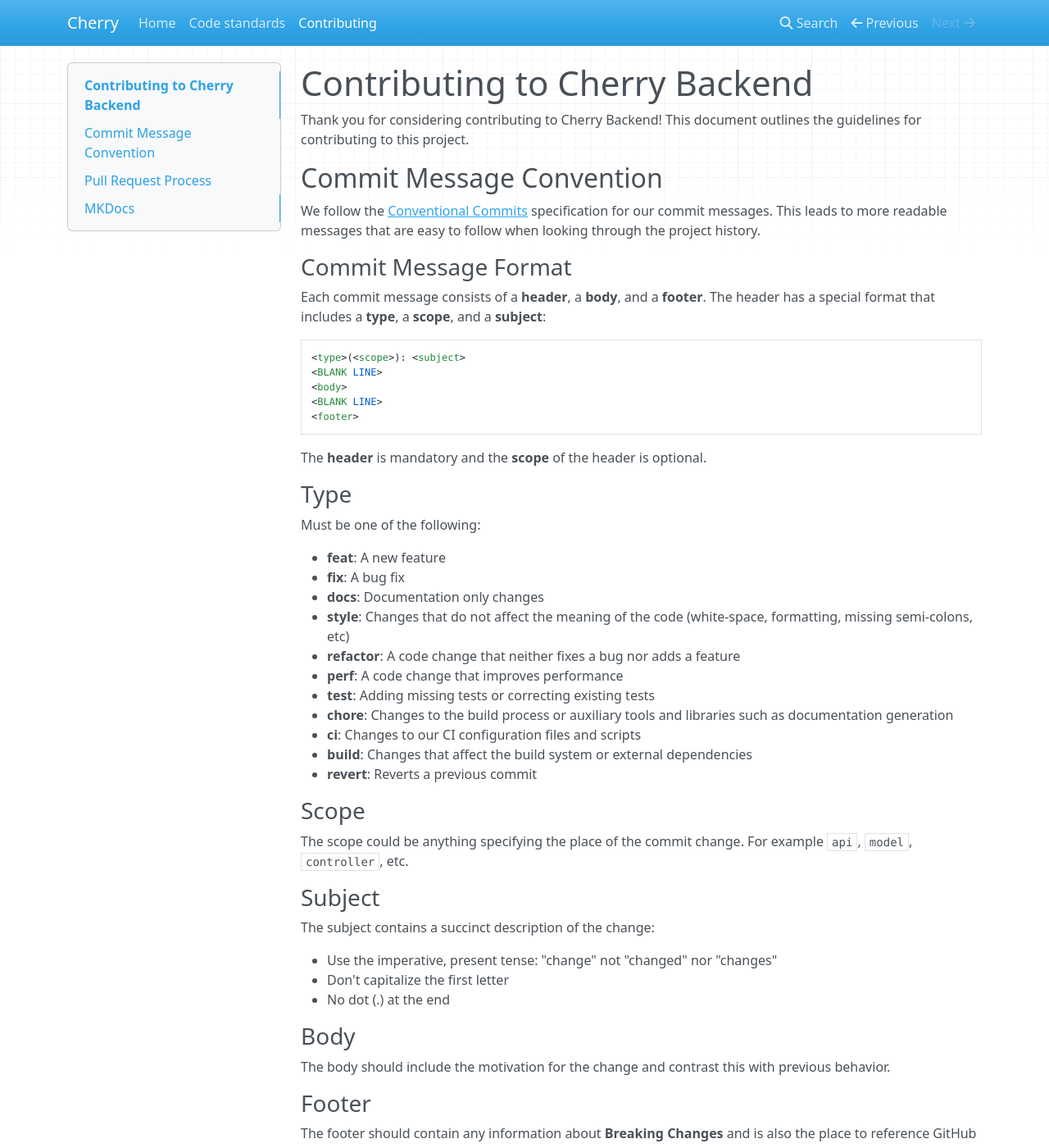
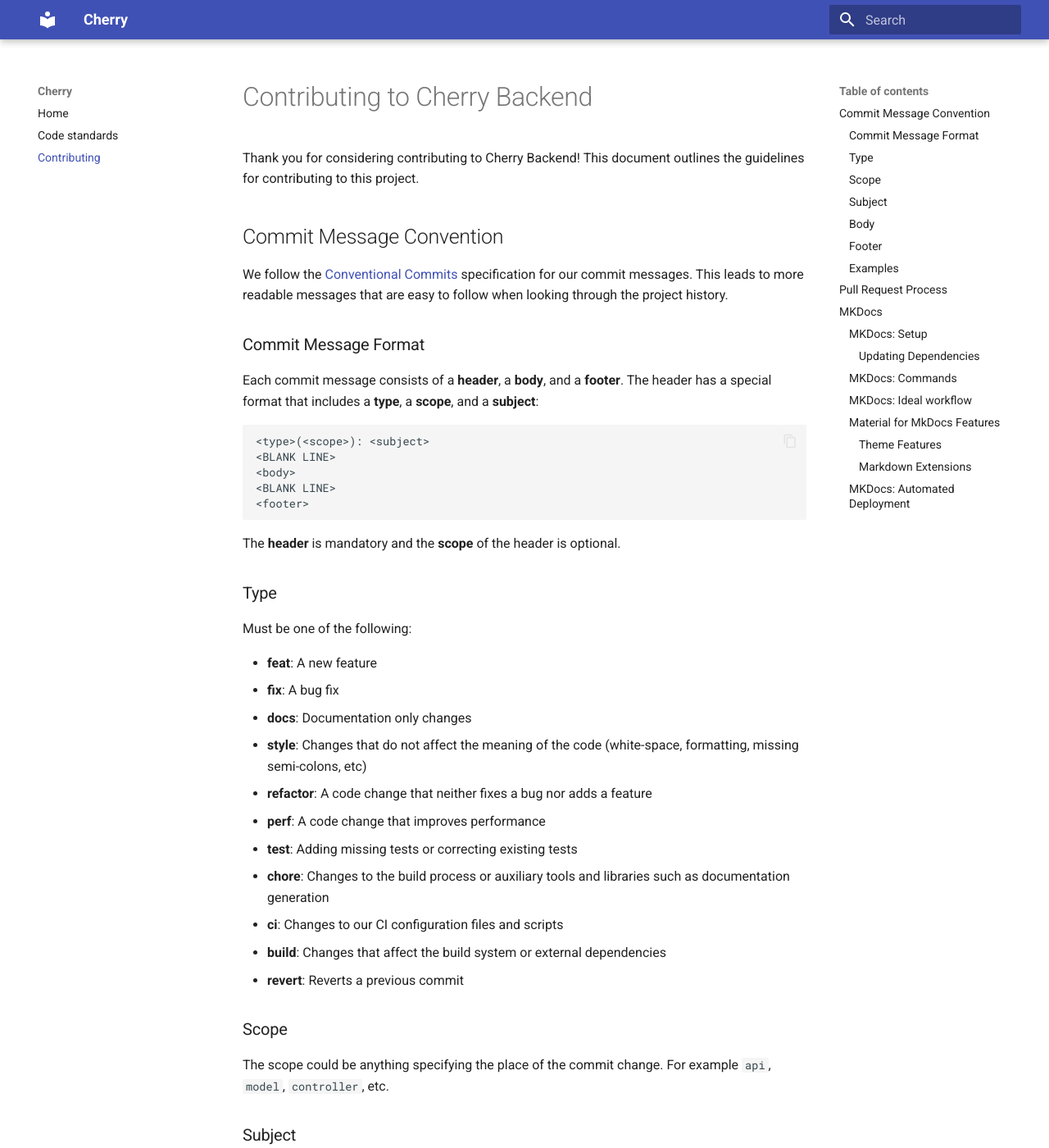
Before and after one commit to TurnipXenon/cherry_backend, an MkDocs documentation site: the page built from docs/docs/contributing.md, in a window 1280 px wide and 1400 px high. Shown: the whole window at 82% size. Built offline with MkDocs 1.6.1 and Material for MkDocs 9.7.7, drawn with Linux system fonts in a browser that asks for light colours; nearby versions of some CDN libraries; some of the changed text lies outside the part shown.

Commit message:
docs: update mkdocs

````diff
--- a/docs/docs/contributing.md
+++ b/docs/docs/contributing.md
@@ -91,9 +91,24 @@
 
 ### MKDocs: Setup
 
+We use Material for MkDocs theme and several extensions. To set up your local environment, install the dependencies from the requirements file:
+
 ```shell
-pip install mkdocs
+# From the project root
+pip install -r docs/requirements.txt
 ```
+
+This ensures you're using the same versions of packages as the CI/CD pipeline and other contributors.
+
+#### Updating Dependencies
+
+If you need to add or update dependencies for the documentation:
+
+1. Update the `docs/requirements.txt` file with the new package or version
+2. Test locally to ensure everything works as expected
+3. Commit the changes to the requirements file
+
+We pin specific versions in the requirements file to ensure consistent builds across different environments.
 
 ### MKDocs: Commands
 
@@ -109,6 +124,54 @@
 2. See changes made using `mkdocs serve`
 3. Commit and push your changes to the main branch
 
+### Material for MkDocs Features
+
+Our documentation uses Material for MkDocs with several features enabled:
+
+#### Theme Features
+
+- **Navigation Instant**: Provides faster page loading
+- **Navigation Tracking**: Automatically focuses the current section in the navigation
+- **Navigation Expand**: Expands all collapsible sections in the navigation
+- **Navigation Indexes**: Adds index pages to sections
+- **Content Code Copy**: Adds a copy button to code blocks
+
+#### Markdown Extensions
+
+We've enabled several markdown extensions that you can use in your documentation:
+
+- **Admonitions**: Create call-out blocks for notes, warnings, etc.
+  ```markdown
+  !!! note "Optional Title"
+      This is a note admonition.
+  ```
+
+- **Code Highlighting**: Syntax highlighting for code blocks
+  ```markdown
+  ```python
+  def hello_world():
+      print("Hello, world!")
+  ```
+  ```
+
+- **Tabbed Content**: Create tabbed content sections
+  ```markdown
+  === "Tab 1"
+      Content of tab 1
+
+  === "Tab 2"
+      Content of tab 2
+  ```
+
+- **Tables**: Create tables using markdown syntax
+  ```markdown
+  | Header 1 | Header 2 |
+  | -------- | -------- |
+  | Cell 1   | Cell 2   |
+  ```
+
+For more details on how to use these features, refer to the [Material for MkDocs documentation](https://squidfunk.github.io/mkdocs-material/).
+
 ### MKDocs: Automated Deployment
 
 The documentation is automatically deployed to GitHub Pages when changes are pushed to the main branch. This is handled by a GitHub Actions workflow that:
--- a/docs/mkdocs.yml
+++ b/docs/mkdocs.yml
@@ -1,4 +1,29 @@
 site_name: Cherry
+theme:
+  name: material
+  palette:
+    primary: indigo
+    accent: indigo
+  features:
+    - navigation.instant
+    - navigation.tracking
+    - navigation.expand
+    - navigation.indexes
+    - content.code.copy
+markdown_extensions:
+  - admonition
+  - pymdownx.details
+  - pymdownx.superfences
+  - pymdownx.highlight:
+      anchor_linenums: true
+  - pymdownx.inlinehilite
+  - pymdownx.snippets
+  - pymdownx.tabbed:
+      alternate_style: true
+  - tables
+  - footnotes
+plugins:
+  - search
 nav:
   - Home: index.md
   - Code standards: code_standards.md
--- /dev/null
+++ b/docs/requirements.txt
@@ -0,0 +1,3 @@
+mkdocs==1.5.3
+mkdocs-material==9.4.6
+pymdown-extensions==10.3.1
````
Also changed, not shown: docs/docs/index.md (+1 -1 lines), 2 other files.
